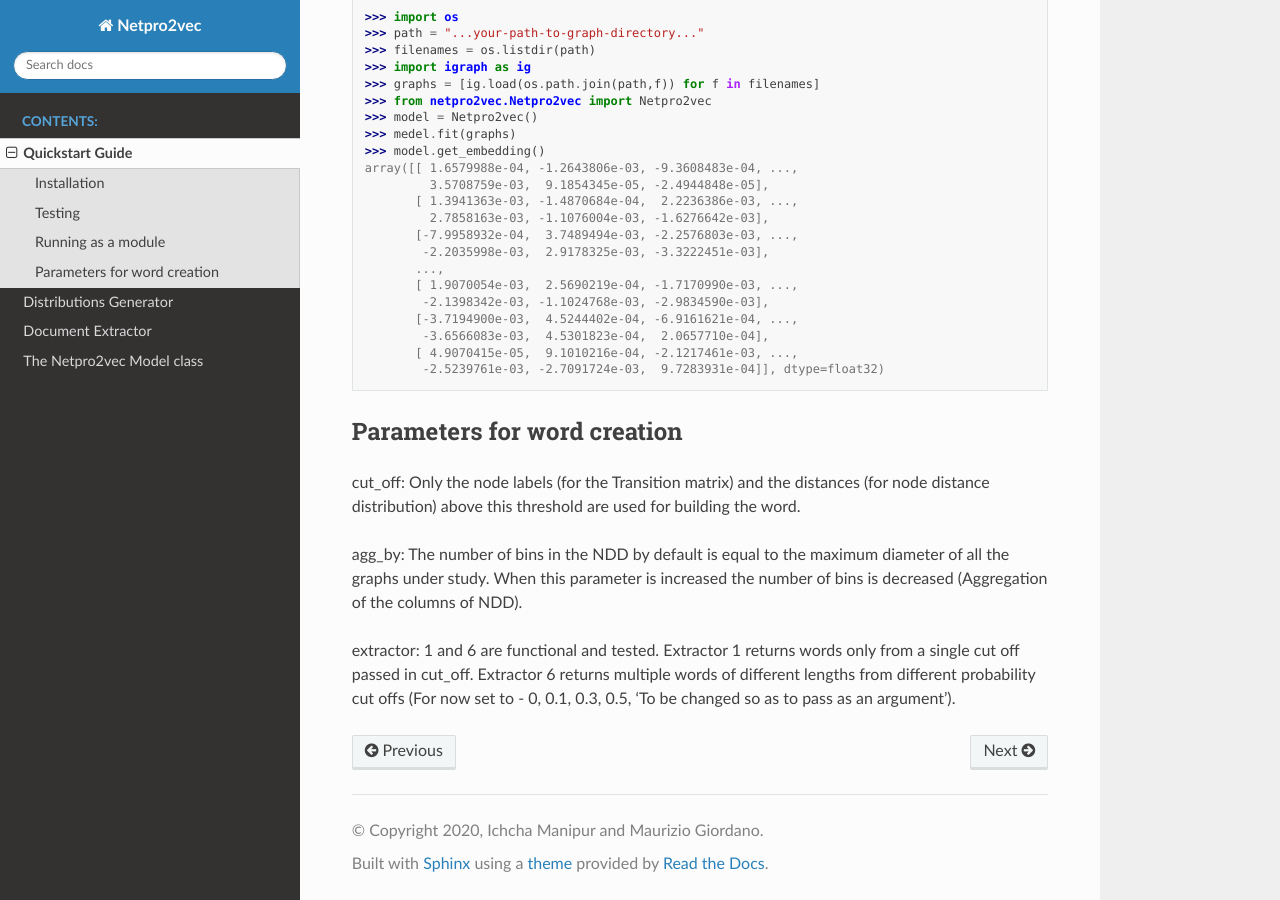
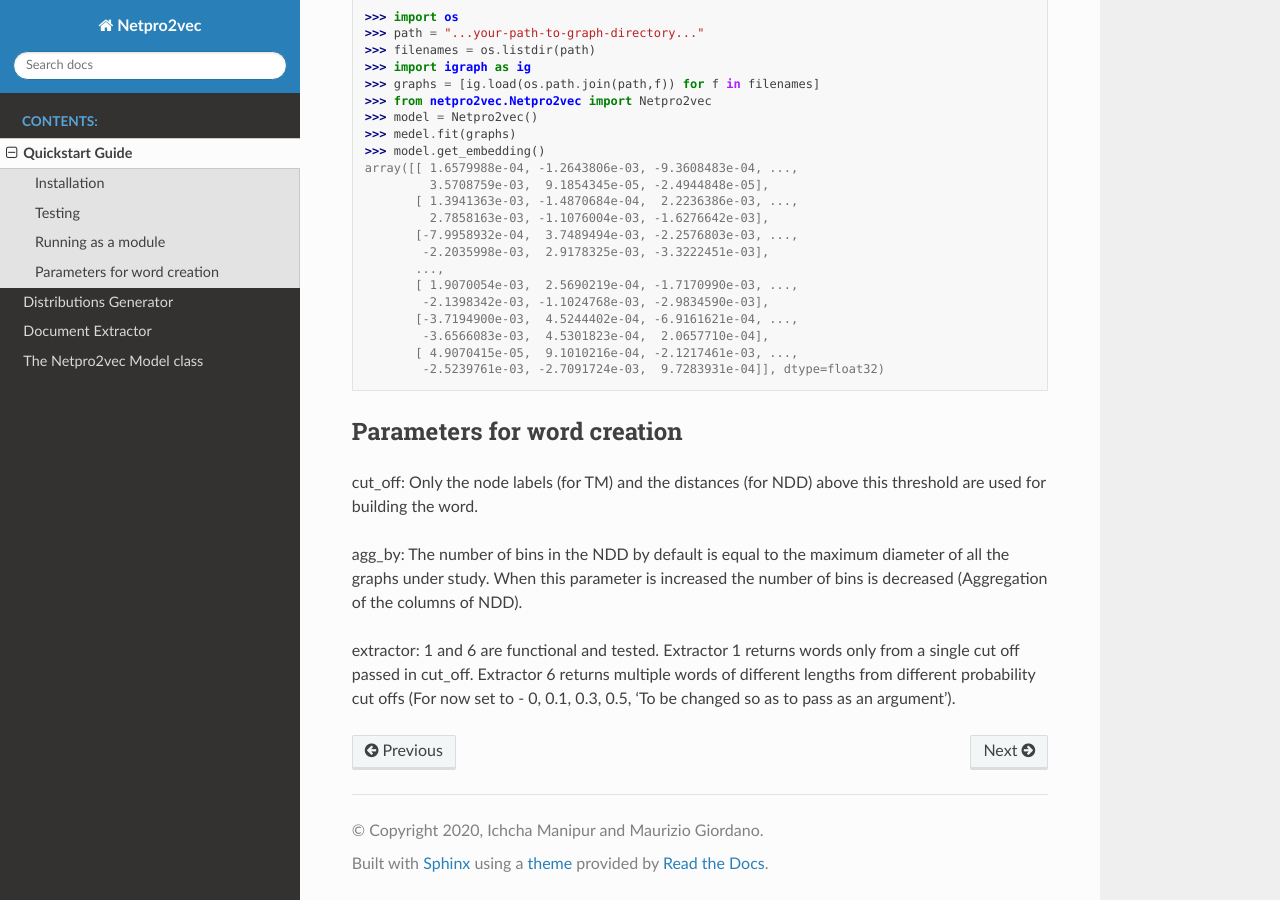
Before and after one commit to cds-group/Netpro2vec, a Sphinx documentation site: the page built from doc/source/intro.rst, in a window 1280 px wide and 900 px high, scrolled down 1356 px. Built offline with Sphinx 7.4.7 and the Read the Docs theme 2.0.0, drawn with Linux system fonts in a browser that asks for light colours.

Commit message:
Parameter description

```diff
--- a/doc/source/intro.rst
+++ b/doc/source/intro.rst
@@ -90,8 +90,8 @@ Once the module is loaded, you can generate embedding with the following python
 Parameters for word creation
 ****************************
 
-cut_off: Only the node labels (for the Transition matrix) and the distances
-(for node distance distribution) above this threshold are used for building
+cut_off: Only the node labels (for TM) and the distances
+(for NDD) above this threshold are used for building
 the word.
 
 agg_by: The number of bins in the NDD by default is equal to the maximum
```
